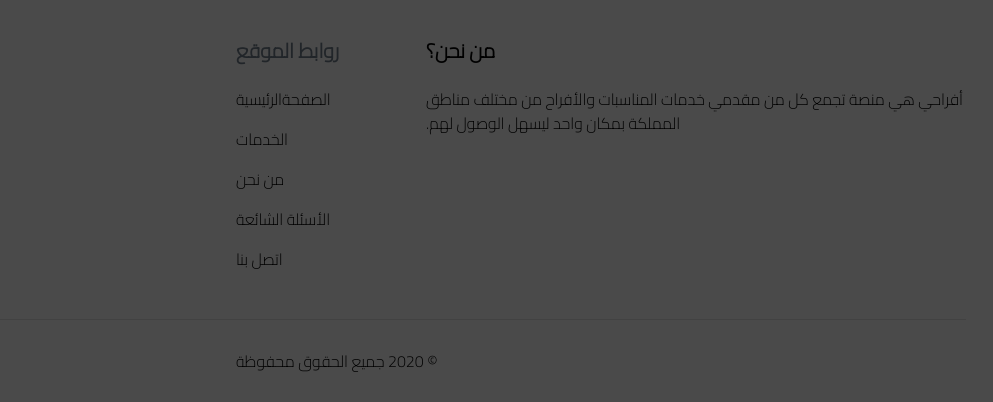
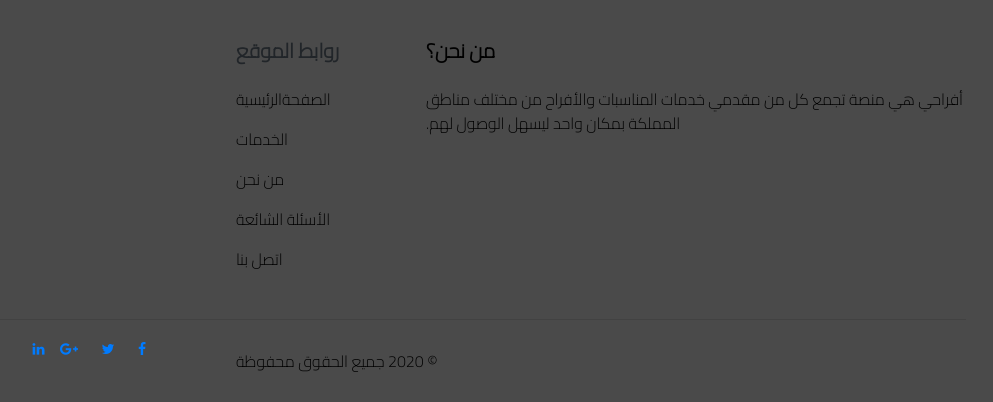
Before and after one commit to batoulaq/Afrahy, a PHP site: page /index.php in a window 1280 px wide. Shown: the part 2096-2498 px from the top of the page, without its empty margins (229-1222 px from the left). Run offline with PHP 8.4, Linux system fonts and the light colour scheme; some libraries are stand-ins or nearby versions.

Commit message:
Add FontAwesome Library

```diff
--- a/template/footer.php
+++ b/template/footer.php
@@ -63,22 +63,22 @@
                   <ul class="list-unstyled list-inline">
                     <li class="list-inline-item">
                       <a class="btn-floating btn-sm rgba-white-slight mx-1">
-                        <i class="fab fa-facebook-f"></i>
+                          <i class="fa fa-facebook" aria-hidden="true"></i>
                       </a>
                     </li>
                     <li class="list-inline-item">
                       <a class="btn-floating btn-sm rgba-white-slight mx-1">
-                        <i class="fab fa-twitter"></i>
+                          <i class="fa fa-twitter" aria-hidden="true"></i>
                       </a>
                     </li>
                     <li class="list-inline-item">
                       <a class="btn-floating btn-sm rgba-white-slight mx-1">
-                        <i class="fab fa-google-plus-g"></i>
+                          <i class="fa fa-google-plus" aria-hidden="true"></i>
                       </a>
                     </li>
                     <li class="list-inline-item">
                       <a class="btn-floating btn-sm rgba-white-slight mx-1">
-                        <i class="fab fa-linkedin-in"></i>
+                          <i class="fa fa-linkedin" aria-hidden="true"></i>
                       </a>
                     </li>
                   </ul>
--- a/template/header.php
+++ b/template/header.php
@@ -12,6 +12,8 @@ ini_set('display_errors', 1);
   <meta name="viewport" content="width=device-width, initial-scale=1">
     <link rel="stylesheet" href="https://cdn.rtlcss.com/bootstrap/v4.2.1/css/bootstrap.min.css" integrity="sha384-vus3nQHTD+5mpDiZ4rkEPlnkcyTP+49BhJ4wJeJunw06ZAp+wzzeBPUXr42fi8If" crossorigin="anonymous">
     <link rel="stylesheet" type="text/css" href="template/style.css">
+    <!--  Font Awesome CDN  -->
+    <link rel="stylesheet" href="https://stackpath.bootstrapcdn.com/font-awesome/4.7.0/css/font-awesome.min.css">
     <link href="https://fonts.googleapis.com/css2?family=Cairo:wght@300&display=swap" rel="stylesheet">
 </head>
 <body>
```
